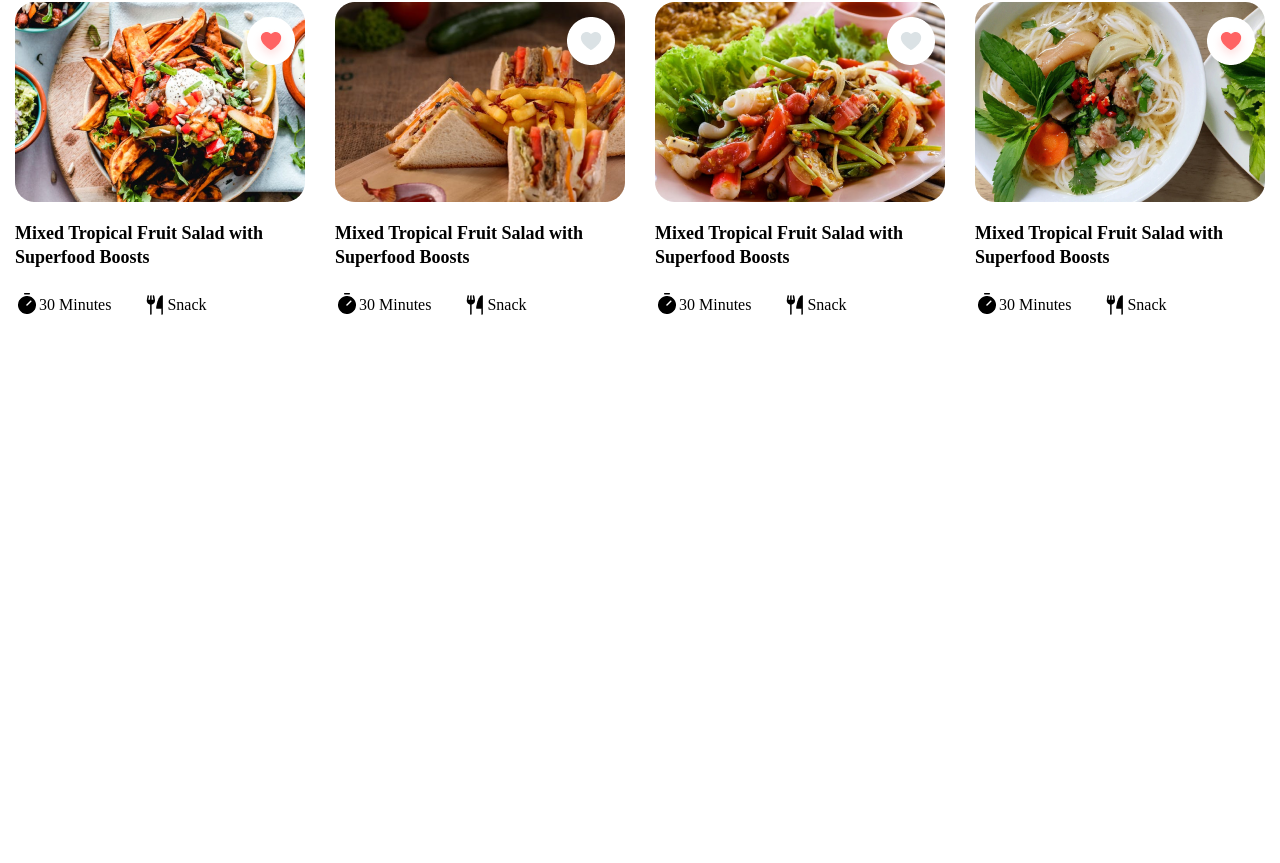
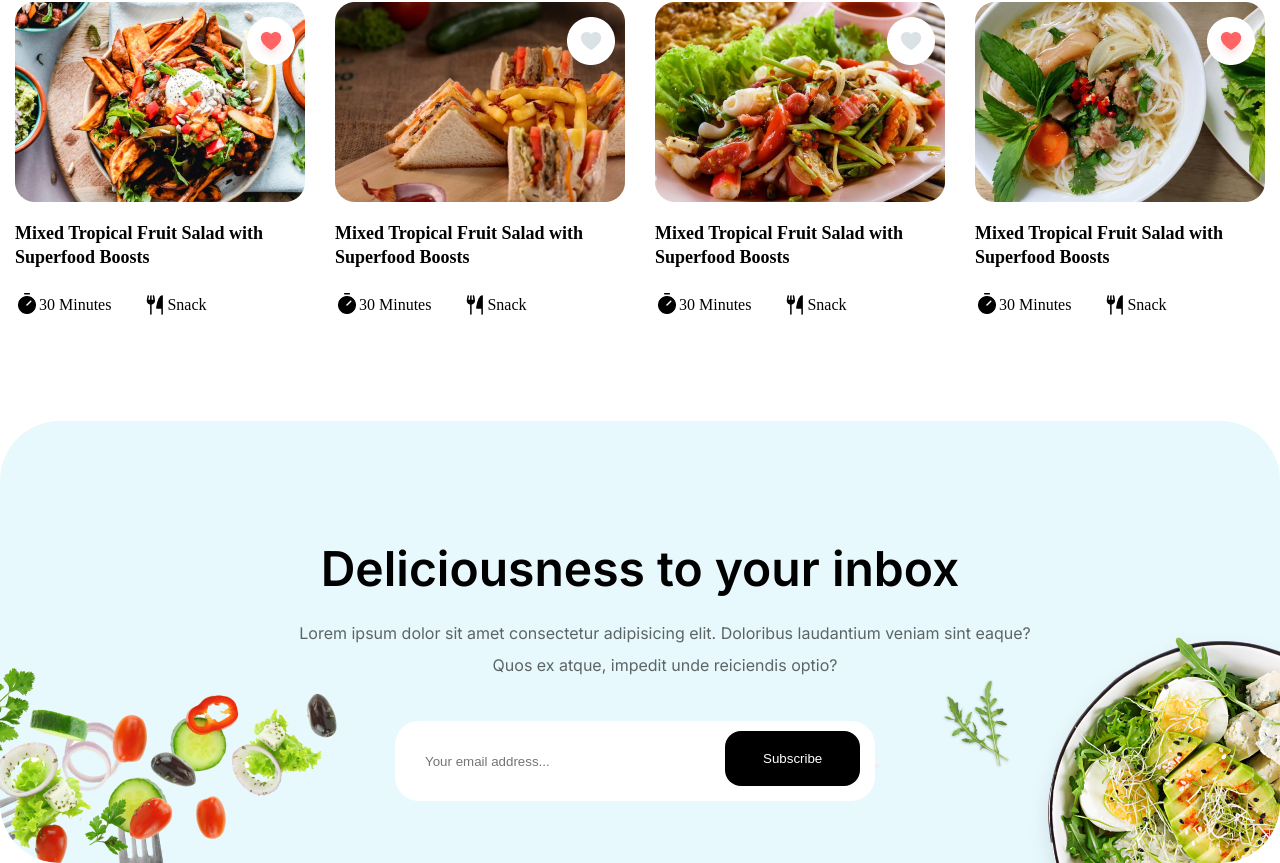
Before and after one commit to PavelRiajul/cooking-web, a React (Vite) app: page / in a window 1280 px wide. Shown: the part 5490-6353 px from the top of the page. Before the commit the page ends 5911 px from the top, so only its background shows below. Built offline with nearby package versions, Linux system fonts and the light colour scheme.

Commit message:
inbox-complete

```diff
--- /dev/null
+++ b/src/components/inbox-section/Inbox.css
@@ -0,0 +1,51 @@
+@import url('https://fonts.googleapis.com/css2?family=Inter:ital,opsz,wght@0,14..32,100..900;1,14..32,100..900&display=swap');
+* {
+    box-sizing: border-box;
+    margin: 0;
+    padding: 0;
+    text-decoration: none;
+    list-style-type: none;
+  }
+body{
+    width: 100%;
+}
+.container {
+    width: 100%;
+    max-width: 1280px;
+    margin: 0 auto;
+    padding: 100px 15px;
+}
+
+.inbox-section{
+    background-color: #E7F9FD;
+    height: 442px;
+    border-radius: 60px;
+    background-image: url("/src/assets/inbox-image/kisspng-salad-salad-fresh-food-healthylife-vegetables-vegetarian-5d42e3a7cb8543\ 1.png"),url("/src/assets/inbox-image/Photo.png");
+    background-repeat: no-repeat;
+    background-position: bottom left,bottom right;
+
+}
+.search-input{
+    margin-left: 380px;
+    margin-top: 40px;
+    position: relative;
+}
+.input-search{
+    width: 480px;
+    height: 80px;
+    border-radius: 24px;
+    border: none;
+    text-align: left;
+    padding-left: 30px;
+}
+.search-btn a{
+    position: absolute;
+    top: 10px;
+    left: 330px;
+    padding: 20px 38px;
+    background-color: #000;
+    color: #fff;
+    border-radius: 16px;
+    border: none;
+    cursor: pointer;
+}
--- /dev/null
+++ b/src/components/inbox-section/Inbox.jsx
@@ -0,0 +1,21 @@
+import "./Inbox.css"
+
+const Inbox = () => {
+  return (
+    <>
+    <div className="container inbox-section">
+    <div className="recipes-headings">
+        <h1 className="recipe-heading">Deliciousness to your inbox</h1>
+        <p className="recipe-text">Lorem ipsum dolor sit amet consectetur adipisicing elit. Doloribus laudantium veniam sint eaque? Quos ex atque, impedit unde reiciendis optio?</p>
+        </div>
+        {/* search-input */}
+        <div className="search-input">
+           <input className="input-search" type="text" placeholder="Your email address..." />
+           <button className="search-btn"><a href="#">Subscribe</a></button>
+        </div>
+    </div>
+    </>
+  )
+}
+
+export default Inbox
--- a/src/pages/Home.jsx
+++ b/src/pages/Home.jsx
@@ -1,6 +1,7 @@
 import Categories from "../components/categories/Categories"
 import CherfSection from "../components/cherf-section/CherfSection"
 import Hero from "../components/Hero/Hero"
+import Inbox from "../components/inbox-section/Inbox"
 import InstaRecipes from "../components/instagram-recipes/InstaRecipes"
 import Navbar from "../components/Navbar/Navbar"
 import RecipesCards from "../components/recipes-cards/RecipesCards"
@@ -17,6 +18,7 @@ const Home = () => {
         <CherfSection/>
         <InstaRecipes/>
         <RecipesCards/>
+        <Inbox/>
     </div>
   )
 }
```
Also changed, not shown: src/assets/inbox-image/Photo.png (added), src/assets/inbox-image/kisspng-salad-salad-fresh-food-healthylife-vegetables-vegetarian-5d42e3a7cb8543 1.png (added).
